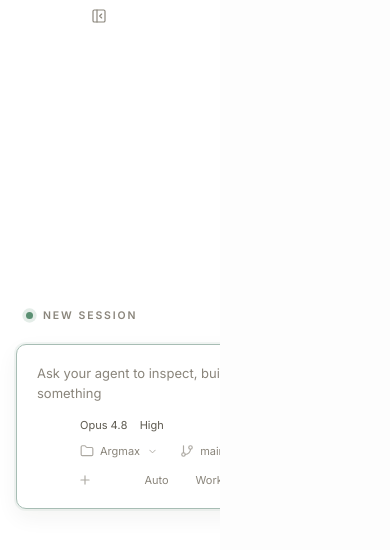
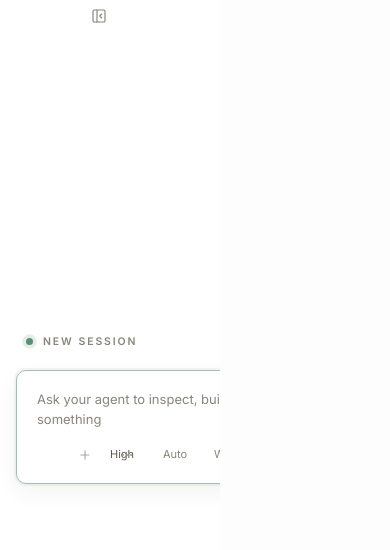
Before and after one commit to adamthuvesen/argmax, a React (Vite) app: page / in a window 390 px wide. Shown: the top 550 px of the page. Built offline with nearby package versions, Linux system fonts and the light colour scheme; what @leeoniya/ufuzzy would draw is missing.

Commit message:
fix(renderer): make launcher context responsive

```diff
--- a/src/renderer/components/LaunchSurface.tsx
+++ b/src/renderer/components/LaunchSurface.tsx
@@ -1,4 +1,4 @@
-import { ChevronDown, Folder, GitBranch, Play, Plus, X } from "lucide-react";
+import { ChevronDown, Folder, GitBranch, MoreHorizontal, Play, Plus, X } from "lucide-react";
 import {
   Suspense,
   lazy,
@@ -125,6 +125,8 @@ export function LaunchSurface({
   const [branches, setBranches] = useState<string[]>([]);
   const branchPickerRef = useRef<HTMLDivElement | null>(null);
   const [modelPickerOpen, setModelPickerOpen] = useState(false);
+  const [compactContextOpen, setCompactContextOpen] = useState(false);
+  const compactContextRef = useRef<HTMLDivElement | null>(null);
 
   // Provider discovery for the model picker. Non-blocking: fires after mount
   // (cached in Rust, so the cold-launch path pays nothing extra) and the picker
@@ -250,12 +252,14 @@ export function LaunchSurface({
 
   useDismissOnOutsideOrEscape(projectPickerRef, projectPickerOpen, () => setProjectPickerOpen(false));
   useDismissOnOutsideOrEscape(branchPickerRef, branchPickerOpen, () => setBranchPickerOpen(false));
+  useDismissOnOutsideOrEscape(compactContextRef, compactContextOpen, () => setCompactContextOpen(false));
   const anyContextPickerOpen = projectPickerOpen || branchPickerOpen || modelPickerOpen;
 
   const closeContextPickers = useCallback((): void => {
     setProjectPickerOpen(false);
     setBranchPickerOpen(false);
     setModelPickerOpen(false);
+    setCompactContextOpen(false);
   }, []);
 
   const toggleMode = useCallback((): void => {
@@ -313,6 +317,7 @@ export function LaunchSurface({
   const switchBranch = useCallback(async (branch: string): Promise<void> => {
     if (!window.argmax || !project) return;
     setBranchPickerOpen(false);
+    setCompactContextOpen(false);
     try {
       const updated = await window.argmax.projects.switchBranch(project.id, branch);
       onBranchSwitch(updated);
@@ -628,17 +633,46 @@ export function LaunchSurface({
               onFastModeEnabledChange={onFastModeEnabledChange}
             />
           </div>
-          <div className="composer-context-group composer-context-group--workspace">
-          <div className="project-picker-anchor" ref={projectPickerRef}>
+          <div
+            className="composer-context-group composer-context-group--workspace"
+            data-compact-open={compactContextOpen ? "true" : undefined}
+            ref={compactContextRef}
+          >
+            <button
+              type="button"
+              className="composer-compact-context-trigger"
+              title={`Project and branch: ${project.name}, ${project.currentBranch}`}
+              aria-label={`Project and branch: ${project.name}, ${project.currentBranch}`}
+              aria-haspopup="dialog"
+              aria-expanded={compactContextOpen}
+              onClick={() => {
+                if (!compactContextOpen) {
+                  setProjectPickerOpen(false);
+                  setBranchPickerOpen(false);
+                  setModelPickerOpen(false);
+                }
+                setCompactContextOpen((open) => !open);
+              }}
+            >
+              <MoreHorizontal size={14} aria-hidden="true" />
+            </button>
+            <div
+              className="launch-workspace-pickers"
+              role={compactContextOpen ? "dialog" : undefined}
+              aria-label={compactContextOpen ? "Project and branch" : undefined}
+            >
+            <div className="project-picker-anchor" ref={projectPickerRef}>
             <button
               className="composer-context-chip"
               type="button"
               aria-label="Switch project"
+              aria-haspopup="listbox"
               aria-expanded={projectPickerOpen}
+              title={project.name}
               onClick={() => setProjectPickerOpen((o) => !o)}
             >
               <Folder size={14} aria-hidden="true" />
-              {project.name}
+              <span className="composer-context-chip-label">{project.name}</span>
               <ChevronDown size={11} className="composer-context-caret" aria-hidden="true" />
             </button>
             {projectPickerOpen && (
@@ -658,7 +692,11 @@ export function LaunchSurface({
                       type="button"
                       className="project-picker-item"
                       aria-pressed={p.id === project.id}
-                      onClick={() => { onSelectProject(p.id); setProjectPickerOpen(false); }}
+                      onClick={() => {
+                        onSelectProject(p.id);
+                        setProjectPickerOpen(false);
+                        setCompactContextOpen(false);
+                      }}
                     >
                       <Folder size={13} aria-hidden="true" />
                       {p.name}
@@ -670,7 +708,11 @@ export function LaunchSurface({
                   <button
                     type="button"
                     className="project-picker-item"
-                    onClick={() => { onAddProject(); setProjectPickerOpen(false); }}
+                    onClick={() => {
+                      onAddProject();
+                      setProjectPickerOpen(false);
+                      setCompactContextOpen(false);
+                    }}
                   >
                     <Plus size={13} aria-hidden="true" />
                     Browse folder…
@@ -678,12 +720,13 @@ export function LaunchSurface({
                 </li>
               </ul>
             )}
-          </div>
-          <div className="project-picker-anchor" ref={branchPickerRef}>
+            </div>
+            <div className="project-picker-anchor" ref={branchPickerRef}>
             <button
               className="composer-context-chip branch-chip"
               type="button"
               aria-label="Switch branch"
+              aria-haspopup="listbox"
               aria-expanded={branchPickerOpen}
               title={project.currentBranch}
               onClick={() => void openBranchPicker()}
@@ -726,7 +769,8 @@ export function LaunchSurface({
                 )}
               </ul>
             )}
-          </div>
+            </div>
+            </div>
           </div>
           <button
             className="composer-tool"
--- a/src/renderer/styles/chat-chrome.css
+++ b/src/renderer/styles/chat-chrome.css
@@ -293,7 +293,7 @@
   padding: 0 42px 0 0;
   color: var(--muted);
   font-size: var(--text-sm-plus);
-  flex-wrap: wrap;
+  flex-wrap: nowrap;
   row-gap: 4px;
 }
 
@@ -316,11 +316,29 @@
   gap: 4px;
 }
 
+/* Project and branch names give up width before the fixed launch controls do.
+   Each picker keeps its popover anchor while the visible chip label ellipsizes. */
+.composer-context-group--workspace {
+  flex: 0 1 auto;
+  min-width: 0;
+}
+
+.composer-context-group--workspace .project-picker-anchor {
+  flex: 0 1 auto;
+  min-width: 0;
+}
+
+.composer-context-group--workspace .composer-context-chip {
+  max-width: 100%;
+  min-width: 0;
+}
+
 /* The behavior toggles (agent mode + worktree) cluster at the right edge of
    the row, mirroring the send control's right-anchored position on the input
    above. Whitespace alone sets them off from the context pickers — no divider,
    no borders; they stay quiet until switched on. */
 .composer-context-group--behavior {
+  flex: 0 0 auto;
   margin-left: auto;
 }
 
@@ -353,18 +371,18 @@
   transition: background var(--duration-fast) var(--ease), color var(--duration-fast) var(--ease);
 }
 
-/* A long branch name would otherwise consume the whole row and wrap the
-   behavior toggles onto a second line, growing the composer. Cap the label and
-   end-ellipsize it; the full name stays available via the chip's title. */
+/* Cap long project and branch labels. Their full names remain available via
+   the chips' title text. */
 .branch-chip {
   min-width: 0;
 }
 
 .composer-context-chip-label {
+  min-width: 0;
+  max-width: 16ch;
   overflow: hidden;
   text-overflow: ellipsis;
   white-space: nowrap;
-  max-width: 16ch;
 }
 
 .composer-context-chip:focus-visible {
--- a/src/renderer/styles/chat-composer-chips.css
+++ b/src/renderer/styles/chat-composer-chips.css
@@ -40,15 +40,15 @@
 .session-input-toolbar {
   min-width: 0;
   /* Single row: the spacer between the attach (+) and the mode/send cluster
-     absorbs the squeeze first (collapsing to nothing), then the model label
-     ellipsizes — so the send button never wraps onto its own line. Below the
-     container's compact breakpoint the grid layout takes over instead. */
+     absorbs the squeeze first (collapsing to nothing), then workspace details
+     ellipsize. Below the container's compact breakpoint the grid folds those
+     details away before the model label has to ellipsize. */
   flex-wrap: nowrap;
   row-gap: 4px;
 }
 
 .session-input-toolbar .composer-chips-model {
-  flex: 0 1 auto;
+  flex: 0 0 auto;
   min-width: 0;
 }
 
@@ -81,6 +81,10 @@
   padding-left: 3px;
 }
 
+.launcher-surface .composer-context-group--model .model-picker-label {
+  white-space: nowrap;
+}
+
 .session-input-toolbar .model-picker-label {
   min-width: 0;
   overflow: hidden;
@@ -99,6 +103,19 @@
   position: relative;
   display: none;
   flex: 0 0 auto;
+}
+
+/* The launcher uses the same compact-details trigger as the chat composer.
+   At normal widths the original project and branch pickers stay inline. */
+.composer-context-group--workspace > .composer-compact-context-trigger {
+  display: none;
+}
+
+.launch-workspace-pickers {
+  display: inline-flex;
+  align-items: center;
+  gap: 4px;
+  min-width: 0;
 }
 
 .composer-compact-context-trigger {
@@ -268,6 +285,96 @@ button.composer-compact-context-row:hover,
 
   .session-input-toolbar .session-send-button {
     grid-area: send;
+    justify-self: end;
+  }
+
+  .launcher-surface .composer-context {
+    display: grid;
+    grid-template-columns: 30px minmax(0, 1fr) 30px auto;
+    grid-template-areas: "attach model details behavior";
+    align-items: center;
+    column-gap: 6px;
+    row-gap: 0;
+  }
+
+  .launcher-surface .composer-context-group--model {
+    grid-area: model;
+    min-width: 0;
+  }
+
+  .launcher-surface .composer-context-group--model .model-picker-anchor,
+  .launcher-surface .composer-context-group--model .composer-context-chip {
+    min-width: 0;
+    max-width: 100%;
+  }
+
+  .launcher-surface .composer-context-group--model .model-picker-label {
+    min-width: 0;
+    overflow: hidden;
+    text-overflow: ellipsis;
+    white-space: nowrap;
+  }
+
+  .launcher-surface .composer-context-group--workspace {
+    position: relative;
+    grid-area: details;
+    min-width: 28px;
+  }
+
+  .launcher-surface .composer-context-group--workspace > .composer-compact-context-trigger {
+    display: grid;
+  }
+
+  .launcher-surface .launch-workspace-pickers {
+    display: none;
+  }
+
+  .composer-context-group--workspace[data-compact-open="true"] > .launch-workspace-pickers {
+    position: absolute;
+    top: calc(100% + 8px);
+    right: 0;
+    z-index: 40;
+    display: flex;
+    width: 244px;
+    max-width: calc(100cqw - 24px);
+    padding: 6px;
+    flex-direction: column;
+    align-items: stretch;
+    gap: 0;
+    border: 1px solid var(--line);
+    border-radius: var(--radius-md);
+    background: var(--panel);
+    box-shadow: var(--shadow-2);
+  }
+
+  .launcher-surface .launch-workspace-pickers > .project-picker-anchor {
+    width: 100%;
+  }
+
+  .launcher-surface .launch-workspace-pickers > .project-picker-anchor > .composer-context-chip {
+    width: 100%;
+    min-height: 30px;
+    padding: 6px 8px;
+    color: var(--muted-strong);
+  }
+
+  .launcher-surface .launch-workspace-pickers .composer-context-chip-label {
+    flex: 1 1 auto;
+    max-width: none;
+    text-align: left;
+  }
+
+  .launcher-surface .launch-workspace-pickers .composer-context-caret {
+    margin-left: auto;
+  }
+
+  .launcher-surface .composer-tool {
+    grid-area: attach;
+  }
+
+  .launcher-surface .composer-context-group--behavior {
+    grid-area: behavior;
+    margin-left: 0;
     justify-self: end;
   }
 }
@@ -466,6 +573,10 @@ button.composer-compact-context-row:hover,
   line-height: 1.55;
   resize: none;
   overflow-y: hidden;
+}
+
+.session-input-field > textarea {
+  overflow-x: hidden;
 }
 
 .session-input-field {
--- a/src/renderer/styles/shell-sessions.css
+++ b/src/renderer/styles/shell-sessions.css
@@ -678,6 +678,7 @@
 .launcher-scroll {
   position: relative;
   display: grid;
+  container-type: inline-size;
   place-items: center;
   padding: 48px 36px;
 }
@@ -689,7 +690,7 @@
 }
 
 .launcher-shell {
-  width: min(100%, var(--chat-content-width));
+  width: min(100%, calc(var(--chat-content-width) + 64px));
 }
 
 .launcher-surface {
```
Also changed, not shown: 3 other files (tests, documents, lock files or other folders).
